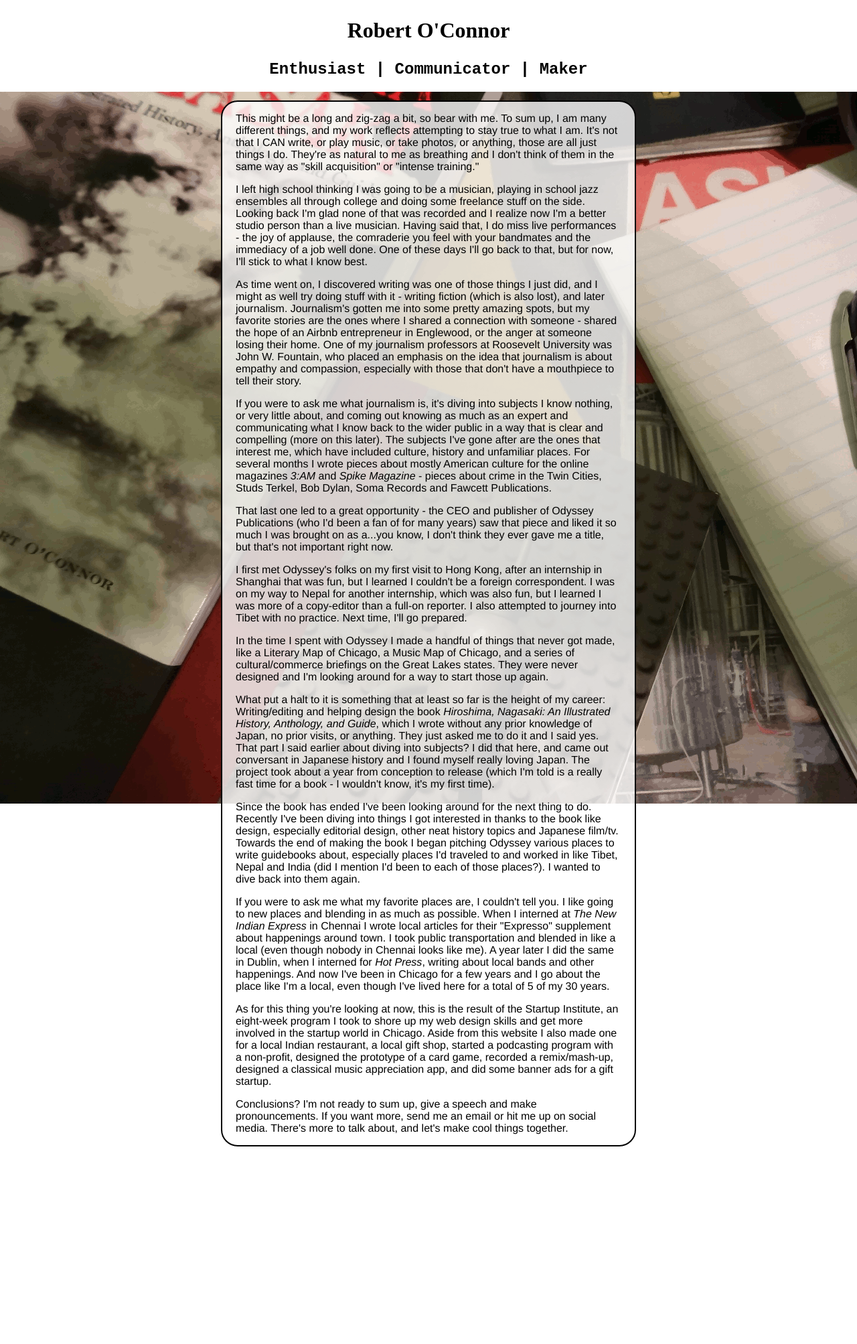
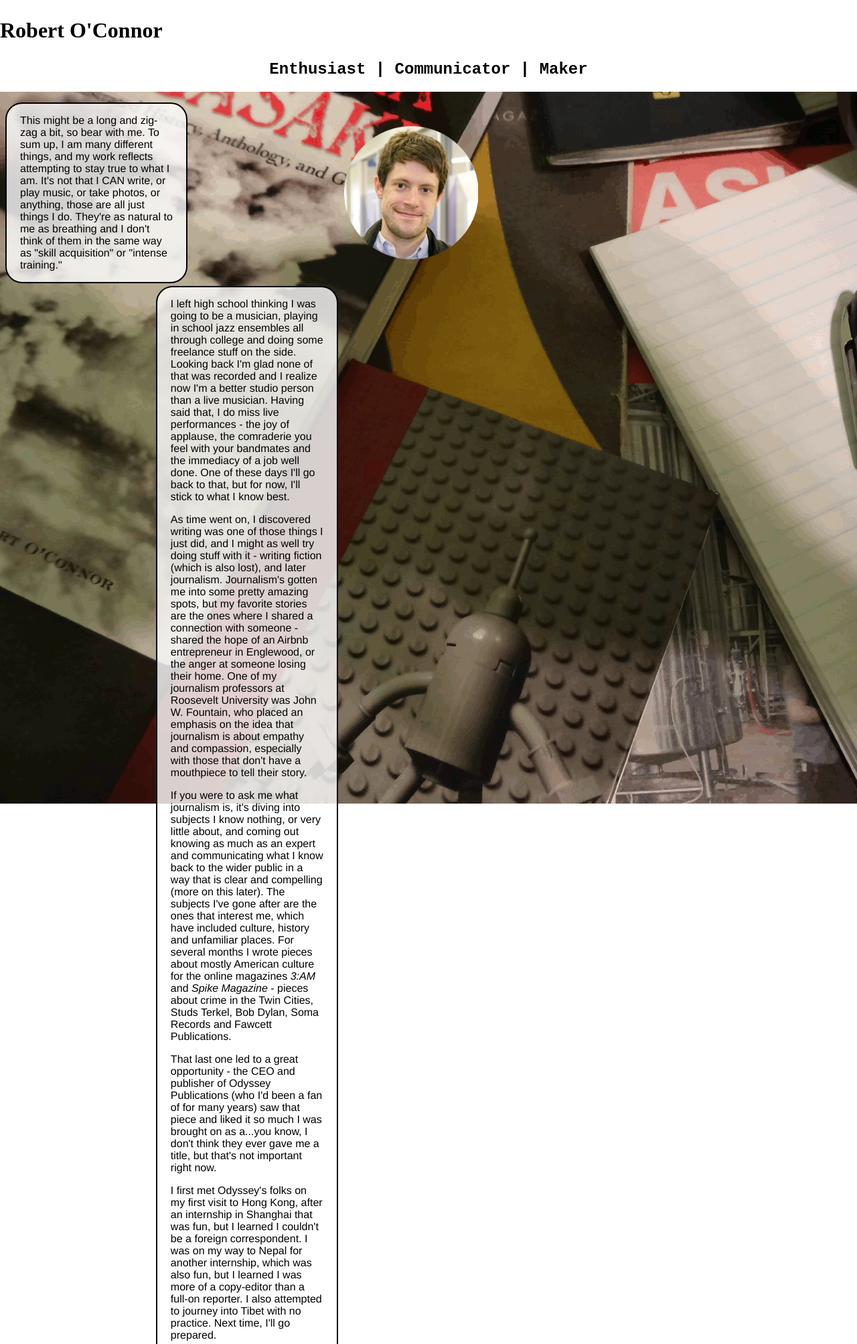
Before and after one commit to oconn270/oconn270.github.io, a PHP site: page / in a window 1280 px wide. Shown: the top 2007 px of the page at 67% size. Before the commit the page ends 1712 px from the top, so only its background shows below. Run offline with PHP 8.4, Linux system fonts and the light colour scheme.

Commit message:
Nov30 changes

```diff
--- a/index.html
+++ b/index.html
@@ -14,26 +14,37 @@
 <body>
 
 <nav class="title">
-<h1>Robert O'Connor</h2>
+<h1>Robert O'Connor</h1>
 	<h2>Enthusiast | Communicator | Maker</h2>
 </nav>
-
-<div id="content">
+<table>
+	<tr>
+		<td>
+<div id="intro">
 	<p>This might be a long and zig-zag a bit, so bear with me. To sum up, I am many different things, and my work reflects attempting to stay true to what I am. It's not that I CAN write, or play music, or take photos, or anything, those are all just things I do. They're as natural to me as breathing and I don't think of them in the same way as "skill acquisition" or "intense training."</p>
+</div>
+	</td>
+	<td>
+<div>
+	<img src="personal/img/profile.png" height="200" align="left">
+</div>
+</td></tr>
+<tr><td>
+<div class="right">
 
 	<p>I left high school thinking I was going to be a musician, playing in school jazz ensembles all through college and doing some freelance stuff on the side. Looking back I'm glad none of that was recorded and I realize now I'm a better studio person than a live musician. Having said that, I do miss live performances - the joy of applause, the comraderie you feel with your bandmates and the immediacy of a job well done. One of these days I'll go back to that, but for now, I'll stick to what I know best.</p>
 
 	<p>As time went on, I discovered writing was one of those things I just did, and I might as well try doing stuff with it - writing fiction (which is also lost), and later journalism. Journalism's gotten me into some pretty amazing spots, but my favorite stories are the ones where I shared a connection with someone - shared the hope of an Airbnb entrepreneur in Englewood, or the anger at someone losing their home. One of my journalism professors at Roosevelt University was John W. Fountain, who placed an emphasis on the idea that journalism is about empathy and compassion, especially with those that don't have a mouthpiece to tell their story.</p>
 
-	<p>If you were to ask me what journalism is, it's diving into subjects I know nothing, or very little about, and coming out knowing as much as an expert and communicating what I know back to the wider public in a way that is clear and compelling (more on this later). The subjects I've gone after are the ones that interest me, which have included culture, history and unfamiliar places. For several months I wrote pieces about mostly American culture for the online magazines <i>3:AM</i> and <i>Spike Magazine</i> - pieces about crime in the Twin Cities, Studs Terkel, Bob Dylan, Soma Records and Fawcett Publications.</p>
+	<p>If you were to ask me what journalism is, it's diving into subjects I know nothing, or very little about, and coming out knowing as much as an expert and communicating what I know back to the wider public in a way that is clear and compelling (more on this later). The subjects I've gone after are the ones that interest me, which have included culture, history and unfamiliar places. For several months I wrote pieces about mostly American culture for the online magazines <i>3:AM</i> and <i>Spike Magazine</i> - pieces about <a href="http://www.3ammagazine.com/3am/the-shame-of-minneapolis/">crime</a> <a href="http://www.3ammagazine.com/3am/the-big-fellow-and-the-cardinal/">in</a> <a href="http://www.3ammagazine.com/3am/st-pauls-gangster-era/">the</a> <a href="http://www.3ammagazine.com/3am/shall-make-no-la/">Twin</a> <a href="http://www.3ammagazine.com/3am/closing-the-shop/">Cities</a>, <a href="http://www.3ammagazine.com/3am/it-could-only-happen-here/">Studs Terkel</a>, <a href="http://www.spikemagazine.com/dylan-at-sevent.php">Bob Dylan</a>, <a href="http://www.spikemagazine.com/soma-records.php">Soma Records</a> and <a href="http://www.spikemagazine.com/fawcett-publications.php">Fawcett Publications</a>.</p>
 
-	<p>That last one led to a great opportunity - the CEO and publisher of Odyssey Publications (who I'd been a fan of for many years) saw that piece and liked it so much I was brought on as a...you know, I don't think they ever gave me a title, but that's not important right now.</p>
+	<p>That last one led to a great opportunity - the CEO and publisher of <a href="http://odysseypublications.com/">Odyssey Publications</a> (who I'd been a fan of for many years) saw that piece and liked it so much I was brought on as a...you know, I don't think they ever gave me a title, but that's not important right now.</p>
 
 	<p>I first met Odyssey's folks on my first visit to Hong Kong, after an internship in Shanghai that was fun, but I learned I couldn't be a foreign correspondent. I was on my way to Nepal for another internship, which was also fun, but I learned I was more of a copy-editor than a full-on reporter. I also attempted to journey into Tibet with no practice. Next time, I'll go prepared.</p>
 
 	<p>In the time I spent with Odyssey I made a handful of things that never got made, like a Literary Map of Chicago, a Music Map of Chicago, and a series of cultural/commerce briefings on the Great Lakes states. They were never designed and I'm looking around for a way to start those up again.</p>
 
-	<p>What put a halt to it is something that at least so far is the height of my career: Writing/editing and helping design the book <i>Hiroshima, Nagasaki: An Illustrated History, Anthology, and Guide</i>, which I wrote without any prior knowledge of Japan, no prior visits, or anything. They just asked me to do it and I said yes. That part I said earlier about diving into subjects? I did that here, and came out conversant in Japanese history and I found myself really loving Japan. The project took about a year from conception to release (which I'm told is a really fast time for a book - I wouldn't know, it's my first time).</p>
+	<p>What put a halt to it is something that at least so far is the height of my career: Writing/editing and helping design the book <a href="http://odysseypublications.com/publicationsPublication.php?publicationID=00116"><i>Hiroshima, Nagasaki: An Illustrated History, Anthology, and Guide</i></a>, which I wrote without any prior knowledge of Japan, no prior visits, or anything. They just asked me to do it and I said yes. That part I said earlier about diving into subjects? I did that here, and came out conversant in Japanese history and I found myself really loving Japan. The project took about a year from conception to release (which I'm told is a really fast time for a book - I wouldn't know, it's my first time).</p>
 
 	<p>Since the book has ended I've been looking around for the next thing to do. Recently I've been diving into things I got interested in thanks to the book like design, especially editorial design, other neat history topics and Japanese film/tv. Towards the end of making the book I began pitching Odyssey various places to write guidebooks about, especially places I'd traveled to and worked in like Tibet, Nepal and India (did I mention I'd been to each of those places?). I wanted to dive back into them again.</p>
 
@@ -44,6 +55,9 @@
 	<p>Conclusions? I'm not ready to sum up, give a speech and make pronouncements. If you want more, send me an email or hit me up on social media. There's more to talk about, and let's make cool things together.</p>
 </div>
 
+</td></tr></table>
+
+
 	<div id="music"></div>
 	<div id="yourestillhere"></div>
 
--- a/personal/css/style.css
+++ b/personal/css/style.css
@@ -29,7 +29,7 @@ body {
 h1 {
 	font-family:"Brush Script MT", cursive;
 	font-size:2em;
-	text-align:center;
+	text-align:left;
 }
 
 h2 {
@@ -37,8 +37,50 @@ h2 {
 	text-align:center;
 }
 
+table {
+	width: 1024px;
+	padding:0;
+}
 
-#content {
+td {
+	width:50%;
+}
+
+tr {
+	padding-bottom:200px;
+}
+
+.left {
+	font-family:"Helvetica", sans-serif;
+	background-color: rgba(255,255,255,0.8);
+	font-size: 1em;
+	width: 45%;
+	padding-left:20px;
+	padding-right:20px;
+	margin-left:5px;
+	margin-right:auto;
+
+	border-radius:25px;
+	border: 2px solid #000000;
+	z-index:10;
+}
+
+#intro {
+	font-family:"Helvetica", sans-serif;
+	background-color: rgba(255,255,255,0.8);
+	font-size: 1em;
+	width: 45%;
+	padding-left:20px;
+	padding-right:20px;
+	margin-left:5px;
+	margin-right:auto;
+
+	border-radius:25px;
+	border: 2px solid #000000;
+	z-index:10;
+}
+
+.right {
 	font-family:"Helvetica", sans-serif;
 	background-color: rgba(255,255,255,0.8);
 	font-size: 1em;
@@ -46,7 +88,8 @@ h2 {
 	padding-left:20px;
 	padding-right:20px;
 	margin-left:auto;
-	margin-right:auto;
+	margin-right:5px;
+
 	border-radius:25px;
 	border: 2px solid #000000;
 	z-index:10;
```
Also changed, not shown: hardscrabble/css/style.css (added, +40 -0 lines), hardscrabble/index.html (added, +44 -0 lines), restaurant/css/style.css (+7 -0 lines), restaurant/index.html (+18 -1 lines), hardscrabble/img/icon.ico (added), hardscrabble/img/seamless_paper_texture.png (added).
